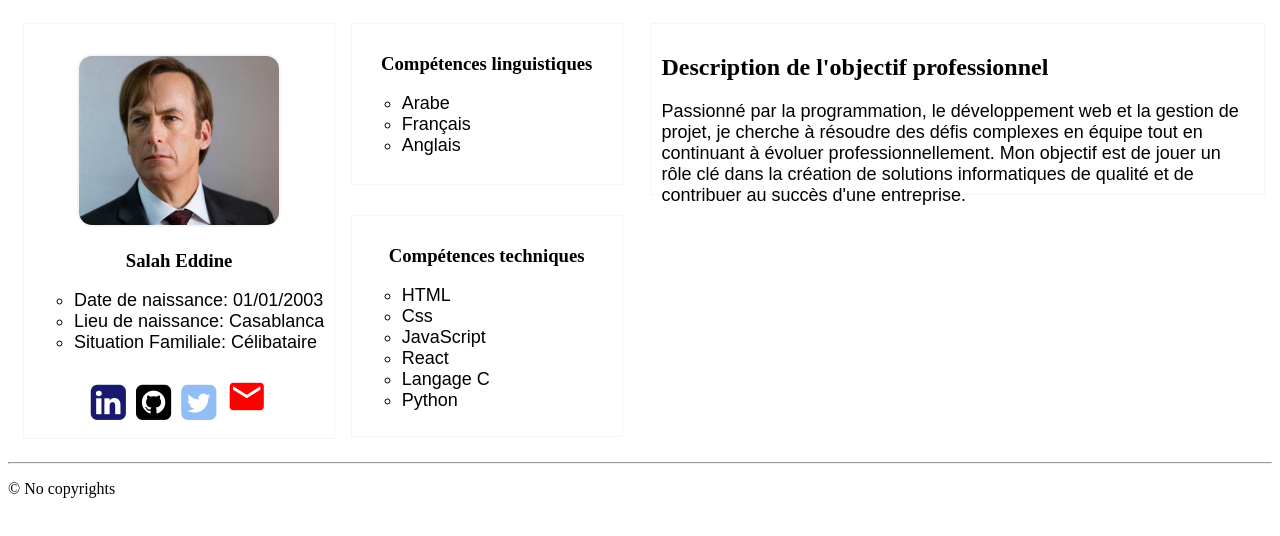
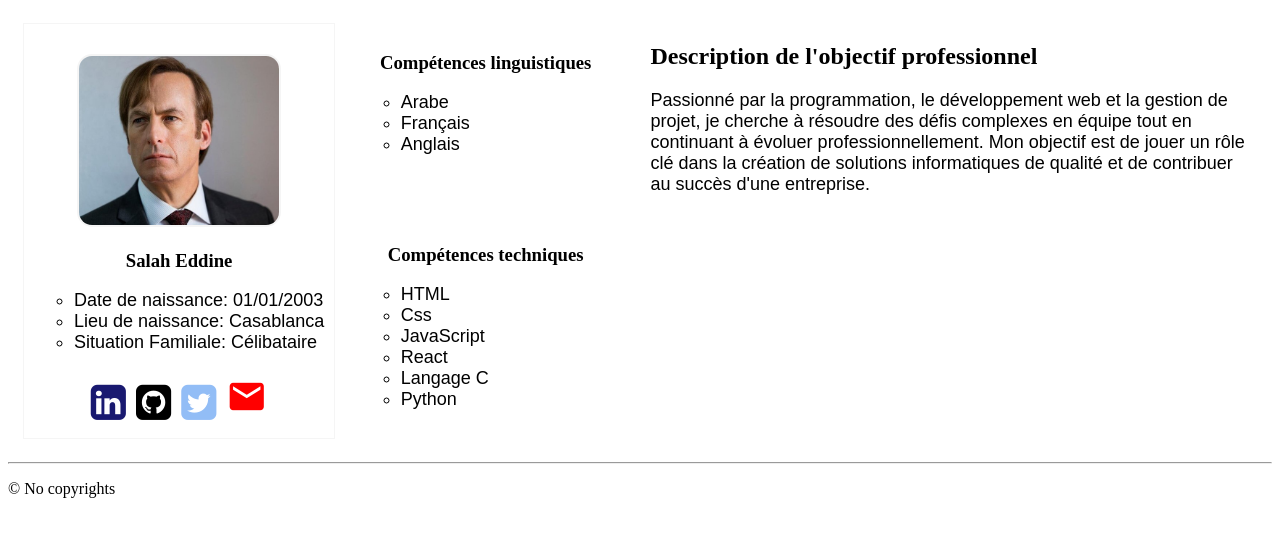
Before and after one commit to Salah-ZEddine/cv-react, a React (Vite) app in the folder cv-react/: page / in a window 1280 px wide. Shown: the top 536 px of the page. Built offline with nearby package versions, Linux system fonts and the light colour scheme.

Commit message:
Update App.css

```diff
--- a/cv-react/src/App.css
+++ b/cv-react/src/App.css
@@ -41,7 +41,6 @@
   padding: 5px;
 }
 .cmlg {
-  border: 1px solid whitesmoke;
   max-width: 300px;
   max-height: 170px;
   text-align: center;
@@ -61,7 +60,6 @@
 }
 /*competences techniques*/
 .Cmtc {
-  border: 1px solid whitesmoke;
   max-width: 300px;
   max-height: 200px;
   text-align: center;
@@ -83,12 +81,10 @@
 }
 /*objectif professionnel*/
 .ObjProf {
-  border: 1px solid whitesmoke;
   max-width: 600px;
-  max-height: 150px;
+  max-height: 250px;
   margin: 15px;
   margin-left: 0.5px;
-  padding: 10px;
   display: inline-block;
   position: absolute;
   left: 650px;
```
